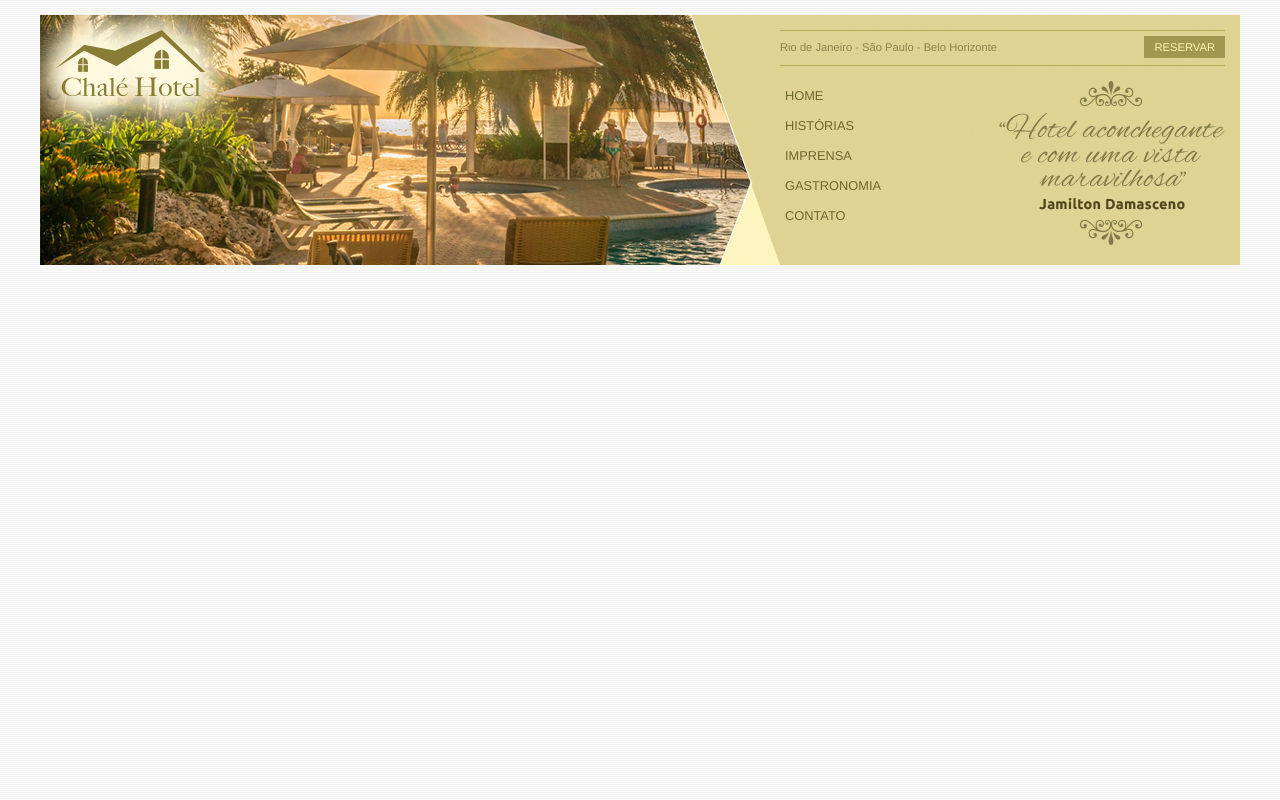
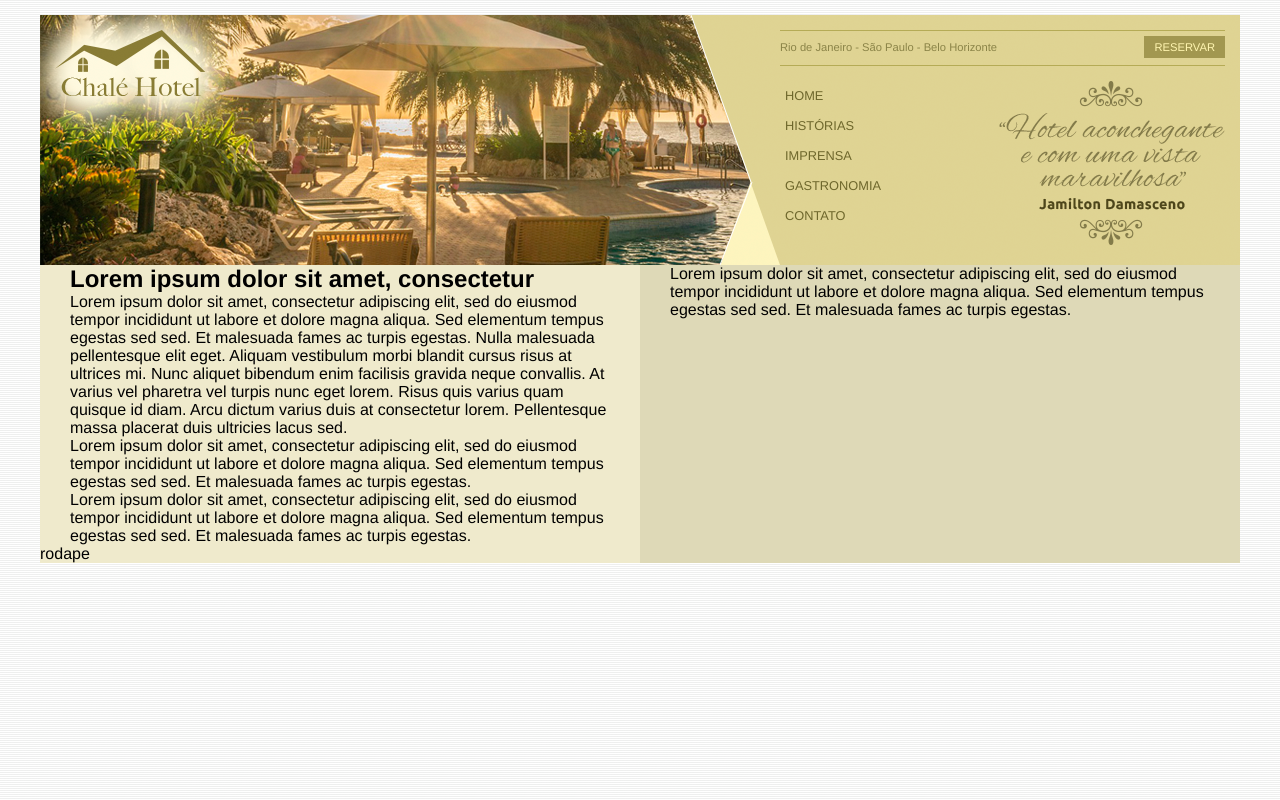
Before and after one commit to Victor-Hugo-SdS/Chalet-Hotel, a plain HTML site: page index.html in a window 1280 px wide. Drawn offline with Linux system fonts and the light colour scheme.

Commit message:
improving website structure

```diff
--- a/css/style.css
+++ b/css/style.css
@@ -10,7 +10,7 @@ body {
 }
 
 #container {
-    background: #ede9cc;
+    background: #ede9cc url(../imagens/bg-container.png) top center repeat-y;
     margin: 0 auto;
     min-width: 740px;
     max-width: 1200px;
@@ -53,7 +53,7 @@ body {
     z-index: 2;
 }
 
-#menu-content {
+#menu-contents {
     margin-left: 90px;
     margin-right: 15px;
     padding-top: 15px;
@@ -116,3 +116,24 @@ ul#navigation a:hover {
     height: 164px;
     float: right;
 }
+
+/*Content area*/
+
+#main {
+    float: left;
+    width: 50%;
+}
+
+#side {
+    float: right;
+    width: 50%;
+}
+
+.contents {
+    margin: 0 auto;
+    width: 90%;
+}
+
+#footer {
+    clear: both;
+}
--- a/index.html
+++ b/index.html
@@ -20,7 +20,7 @@
             </div>
 
             <div id="nav">
-                <div id="menu-content">
+                <div id="menu-contents">
 
                     <div id="menu-regions">
                         <span class="regions">Rio de Janeiro - São Paulo - Belo Horizonte</span>
@@ -47,6 +47,38 @@
 
         </div>
 
+        <div id="main">
+            <div class="contents">
+                <h2>
+                    Lorem ipsum dolor sit amet, consectetur
+                </h2>
+
+                <p>
+                    Lorem ipsum dolor sit amet, consectetur adipiscing elit, sed do eiusmod tempor incididunt ut labore et dolore magna aliqua. Sed elementum tempus egestas sed sed. Et malesuada fames ac turpis egestas. Nulla malesuada pellentesque elit eget. Aliquam vestibulum morbi blandit cursus risus at ultrices mi. Nunc aliquet bibendum enim facilisis gravida neque convallis. At varius vel pharetra vel turpis nunc eget lorem. Risus quis varius quam quisque id diam. Arcu dictum varius duis at consectetur lorem. Pellentesque massa placerat duis ultricies lacus sed.
+                </p>
+
+                <p>
+                    Lorem ipsum dolor sit amet, consectetur adipiscing elit, sed do eiusmod tempor incididunt ut labore et dolore magna aliqua. Sed elementum tempus egestas sed sed. Et malesuada fames ac turpis egestas.
+                </p>
+
+                <p>
+                    Lorem ipsum dolor sit amet, consectetur adipiscing elit, sed do eiusmod tempor incididunt ut labore et dolore magna aliqua. Sed elementum tempus egestas sed sed. Et malesuada fames ac turpis egestas.
+                </p>
+
+            </div>
+
+        </div>
+
+        <div id="side">
+            <div class="contents">
+                <p>Lorem ipsum dolor sit amet, consectetur adipiscing elit, sed do eiusmod tempor incididunt ut labore et dolore magna aliqua. Sed elementum tempus egestas sed sed. Et malesuada fames ac turpis egestas.</p>
+            </div>
+        </div>
+
+        <div id="footer">
+            rodape
+        </div>
+
     </div>
 
 </body>
```
